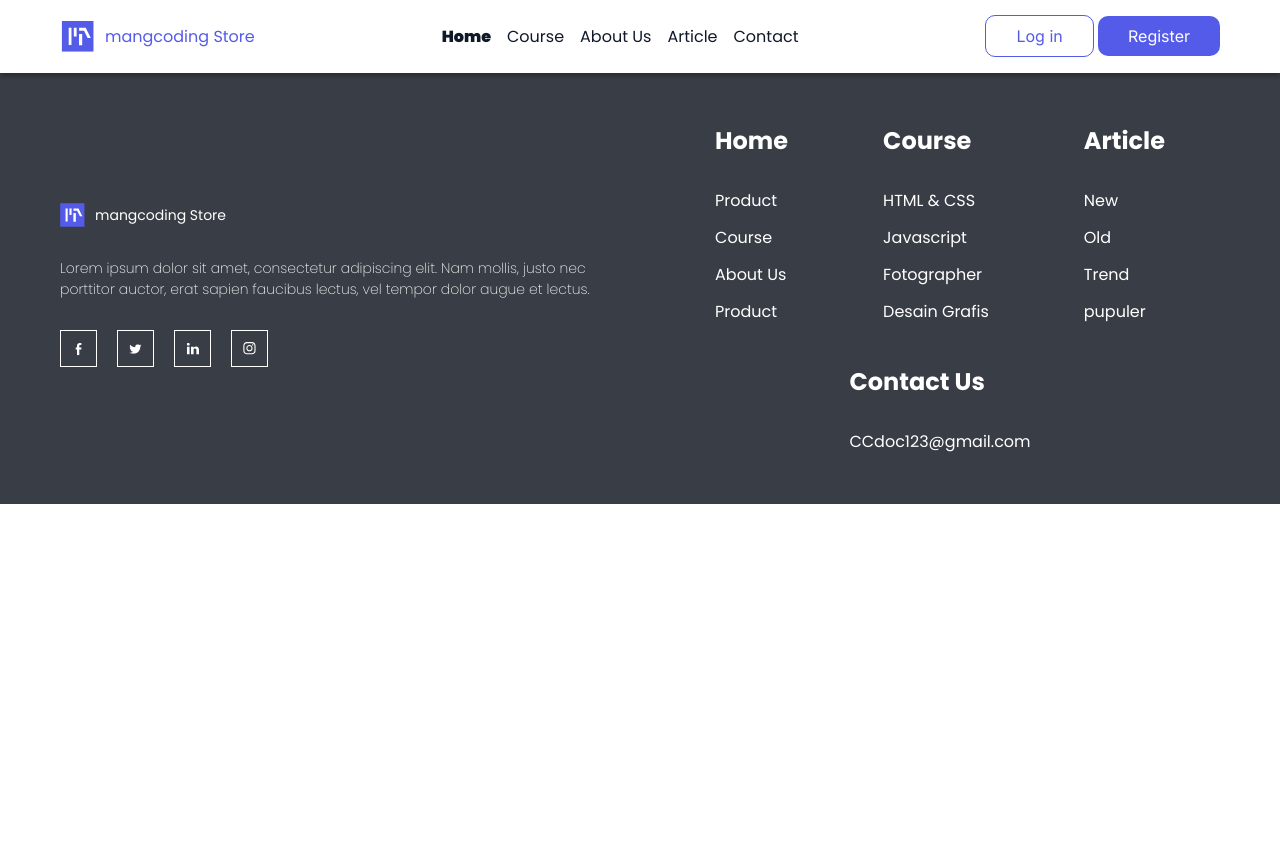
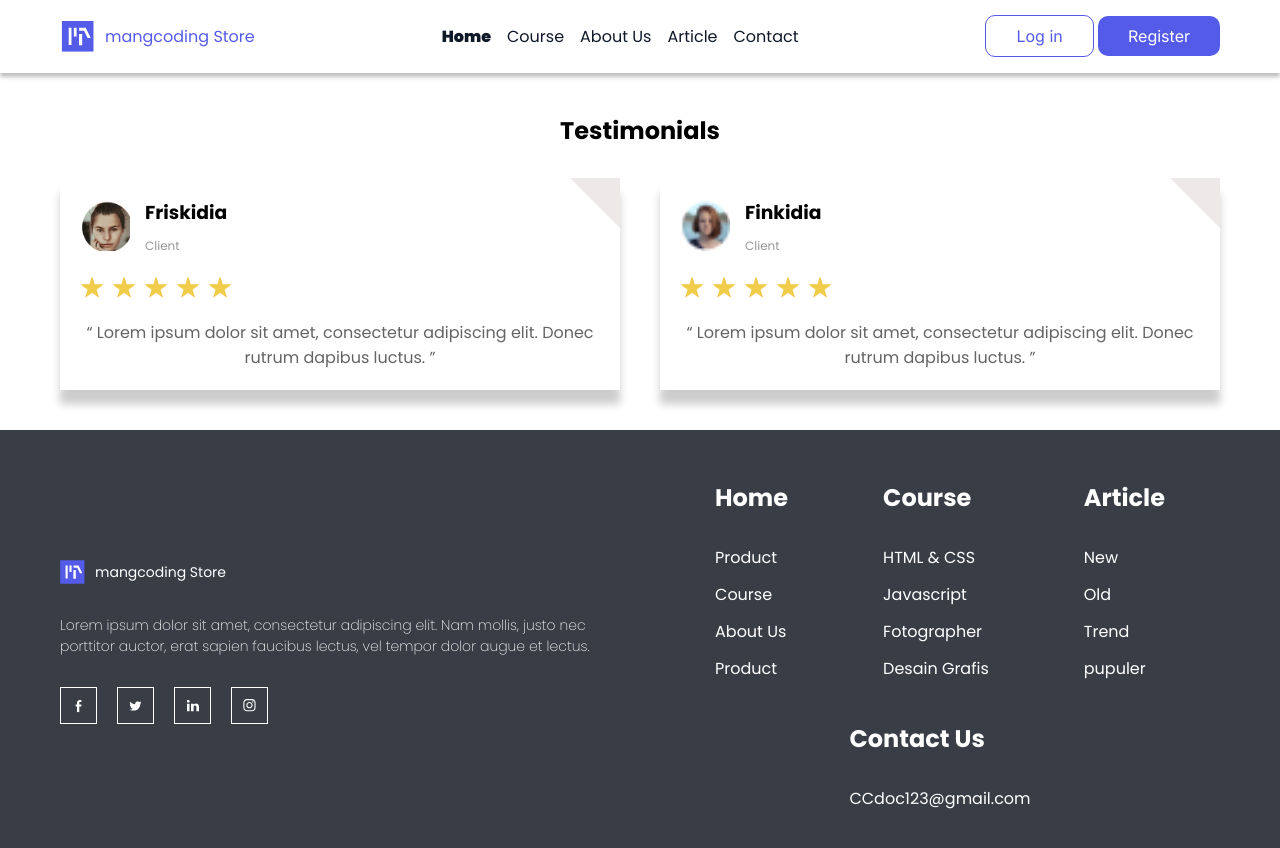
Before and after one commit to MaisShaheeen/landing, a plain HTML site: page index.html in a window 1280 px wide. Before the commit the page ends 800 px from the top, so only its background shows below. Drawn offline with Linux system fonts and the light colour scheme; files whose address does not match are found by name.

Commit message:
create testimonials

```diff
--- a/assets/css/main.css
+++ b/assets/css/main.css
@@ -42,6 +42,7 @@ ul{
     top: 0;
     box-shadow: 0px 4px 4px rgba(0, 0, 0, 0.25);
     padding: 20px 0;
+    background-color: #fff;
 }
 .header .logo{
     display: flex;
@@ -85,6 +86,67 @@ ul{
   }
 }
 /* end header style*/
+/* start testimonials style*/
+.testimonials{
+text-align: center;
+padding: 40px 0;
+}
+.testimonials h2{
+    margin-bottom: 30px;
+}
+
+.testimonials .row{
+    gap: 40px;
+}
+.testimonial{
+    display: flex;
+    flex-wrap: wrap;
+    flex-direction: column;
+    gap: 20px;
+    width: calc( ( 100% - 40px ) / 2);
+    align-items: flex-start;
+    box-shadow: 0px 15.23719596862793px 8.23719596862793px rgba(0, 0, 0, 0.2);
+    padding: 20px;
+    position: relative;
+}
+.testimonial:after{
+    content:"";
+    border-top: 50px solid #ede9e9;
+    border-left: 50px solid transparent;
+    border-bottom: 50px solid transparent;
+    position: absolute;
+    right: 0;
+    top: 0;
+}
+.testimonial .user-info{
+    display: flex;
+    flex-wrap: wrap;
+    gap: 15px;
+    align-items: center;
+}
+.testimonial .user-info img{
+    width: 50px;
+    height: 50px;
+}
+.testimonial .user-info .user-data{
+    display: flex;
+    flex-direction: column;
+    gap: 10px;
+    align-items: flex-start;
+}
+.testimonial .user-info .user-data span{
+    font-size: 12px;
+    color: #969696;
+}
+.testimonial .rating{
+    display: flex;
+    flex-wrap: wrap;
+    gap: 7px;
+}
+.testimonial q{
+    color: #646464;
+}
+/* end testimonials style*/
 /* start footer style*/
 .footer{
     background-color: #393E46;
--- a/index.html
+++ b/index.html
@@ -43,7 +43,56 @@
             </div>
         </div>
     </header>
+    <div class="main">
+    <div class="section">
+    <div class="testimonials">
+        <h2>Testimonials</h2>
+        <div class="container">
+            <div class="row">
+            <div class="testimonial">
+                <div class="user-info">
+                    <img src="./assets/images/users/Friskidia.png" alt="">
+                    <div class="user-data">
+                        <h3>Friskidia</h3>
+                        <span>Client</span>
+                    </div>
+                </div>
+                <div class="rating">
+                    <img src="./assets/images/icons/Star.svg" alt="">
+                    <img src="./assets/images/icons/Star.svg" alt="">
+                    <img src="./assets/images/icons/Star.svg" alt="">
+                    <img src="./assets/images/icons/Star.svg" alt="">
+                    <img src="./assets/images/icons/Star.svg" alt="">
+                </div>
+                <blockquote>
+                    <q>&nbspLorem ipsum dolor sit amet, consectetur adipiscing elit. Donec rutrum dapibus luctus.&nbsp</q>
+                </blockquote>
+            </div>
 
+            <div class="testimonial">
+                <div class="user-info">
+                    <img src="./assets/images/users/Finkidia.png" alt="">
+                    <div class="user-data">
+                        <h3>Finkidia</h3>
+                        <span>Client</span>
+                    </div>
+                </div>
+                <div class="rating">
+                    <img src="./assets/images/icons/Star.svg" alt="">
+                    <img src="./assets/images/icons/Star.svg" alt="">
+                    <img src="./assets/images/icons/Star.svg" alt="">
+                    <img src="./assets/images/icons/Star.svg" alt="">
+                    <img src="./assets/images/icons/Star.svg" alt="">
+                </div>
+                <blockquote>
+                    <q>&nbspLorem ipsum dolor sit amet, consectetur adipiscing elit. Donec rutrum dapibus luctus.&nbsp</q>
+                </blockquote>
+            </div>
+            </div>
+        </div>
+    </div>
+    </div>
+    </div>
     <footer class="footer">
         <div class="container">
             <div class="row">
```
Also changed, not shown: assets/images/icons/Star.svg (added), assets/images/users/Finkidia.png (added), assets/images/users/Friskidia.png (added).
